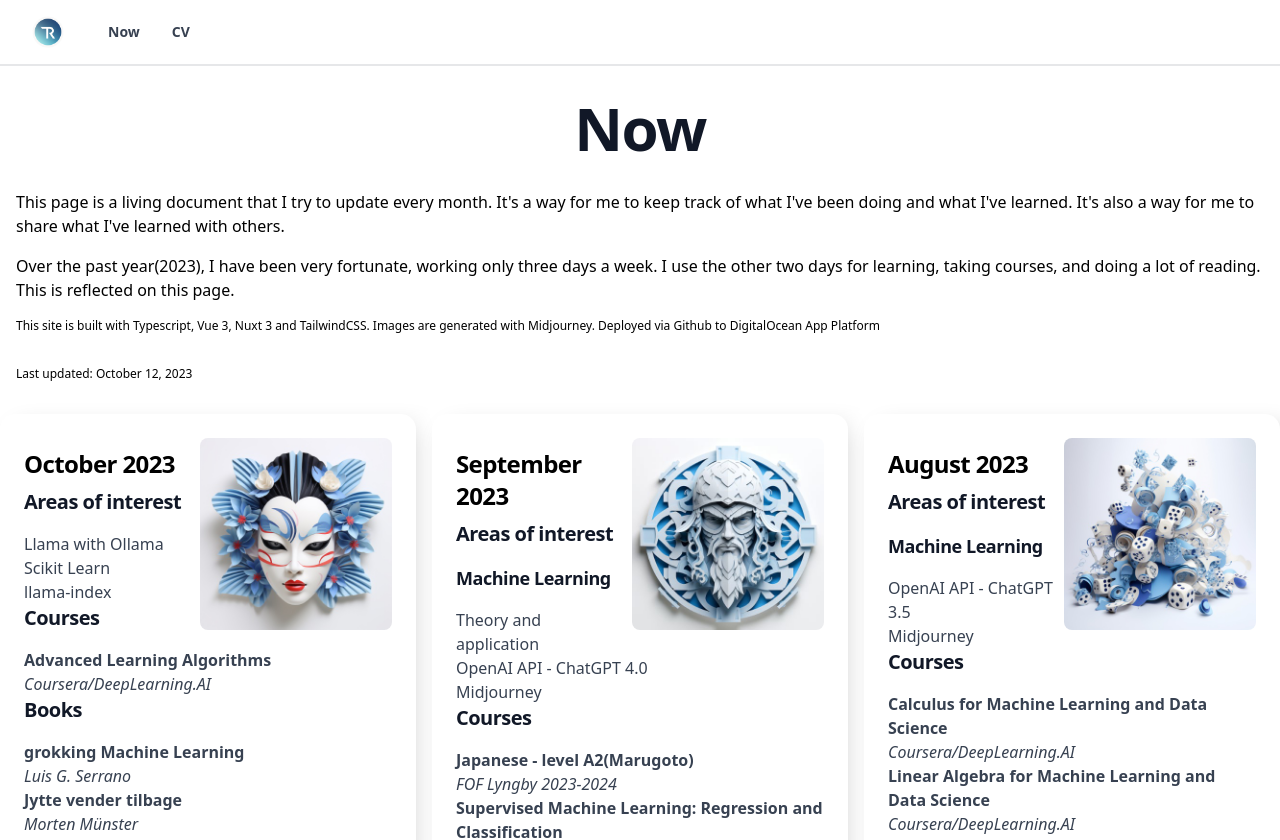
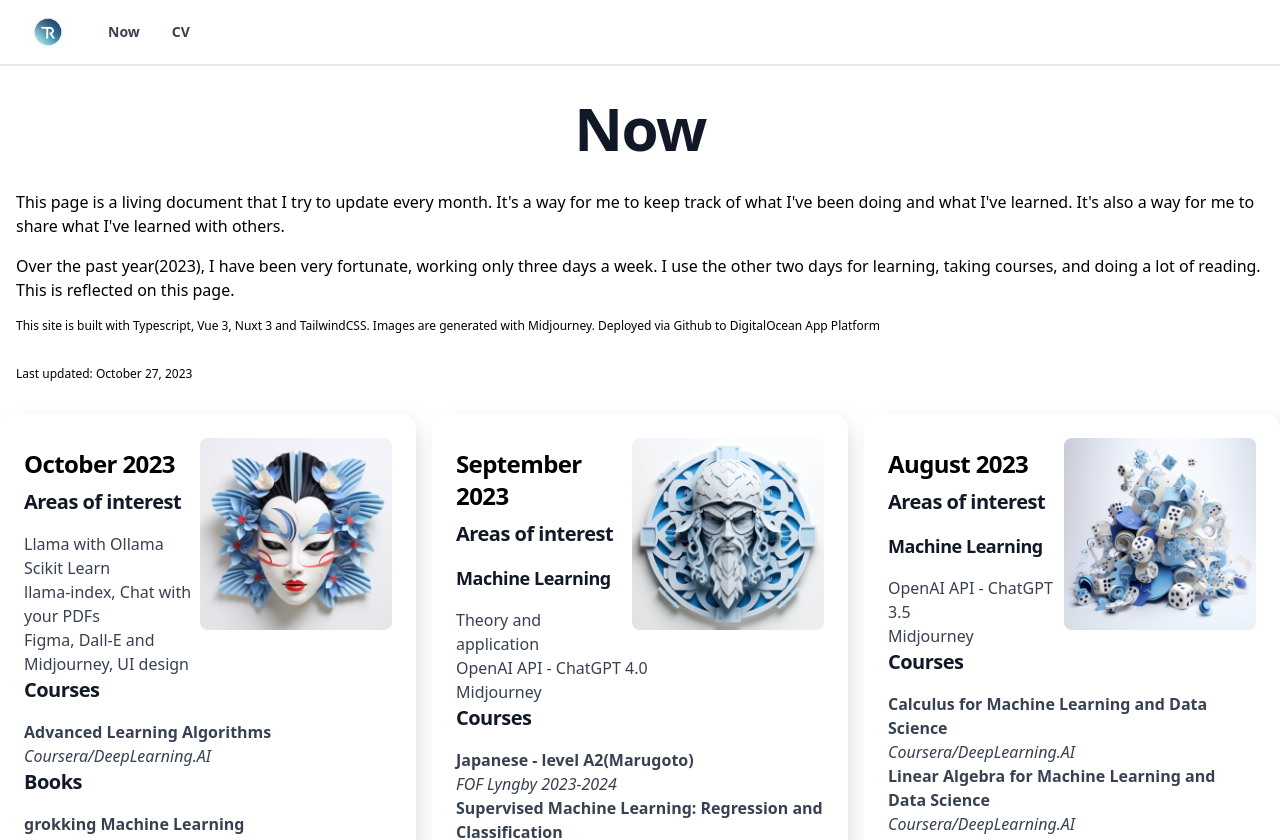
Before and after one commit to ringling/nuxt_ringling_info, a Nuxt app: page /now in a window 1280 px wide. Shown: the top 840 px of the page. Built offline with nearby package versions, Linux system fonts and the light colour scheme.

Commit message:
Added som Areas of Interest

```diff
--- a/pages/now.vue
+++ b/pages/now.vue
@@ -15,7 +15,7 @@
         generated with
         Midjourney. Deployed via Github to DigitalOcean App Platform
       </div>
-      <div class="m-4 mb-8 text-xs">Last updated: October 12, 2023</div>
+      <div class="m-4 mb-8 text-xs">Last updated: October 27, 2023</div>
       <div class="grid grid-cols-1 md:grid-cols-2 xl:grid-cols-3 gap-4">
 
           <div class="block max-w p-6 bg-white markdown neu">
@@ -27,7 +27,9 @@
             <ul>
               <li>Llama with Ollama</li>
               <li>Scikit Learn</li>
-              <li>llama-index</li>
+              <li>llama-index, Chat with your PDFs</li>
+              <li>Figma, Dall-E and Midjourney, UI design</li>
+              <li></li>
 
             </ul>
 
```
